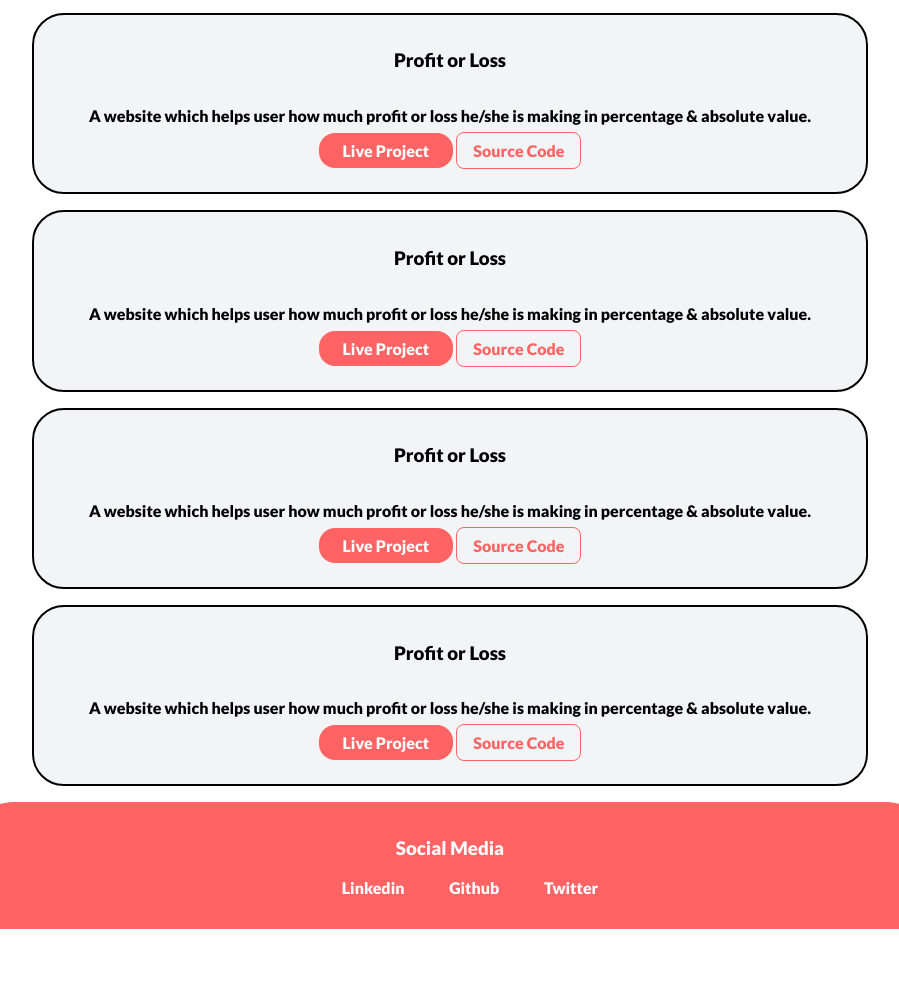
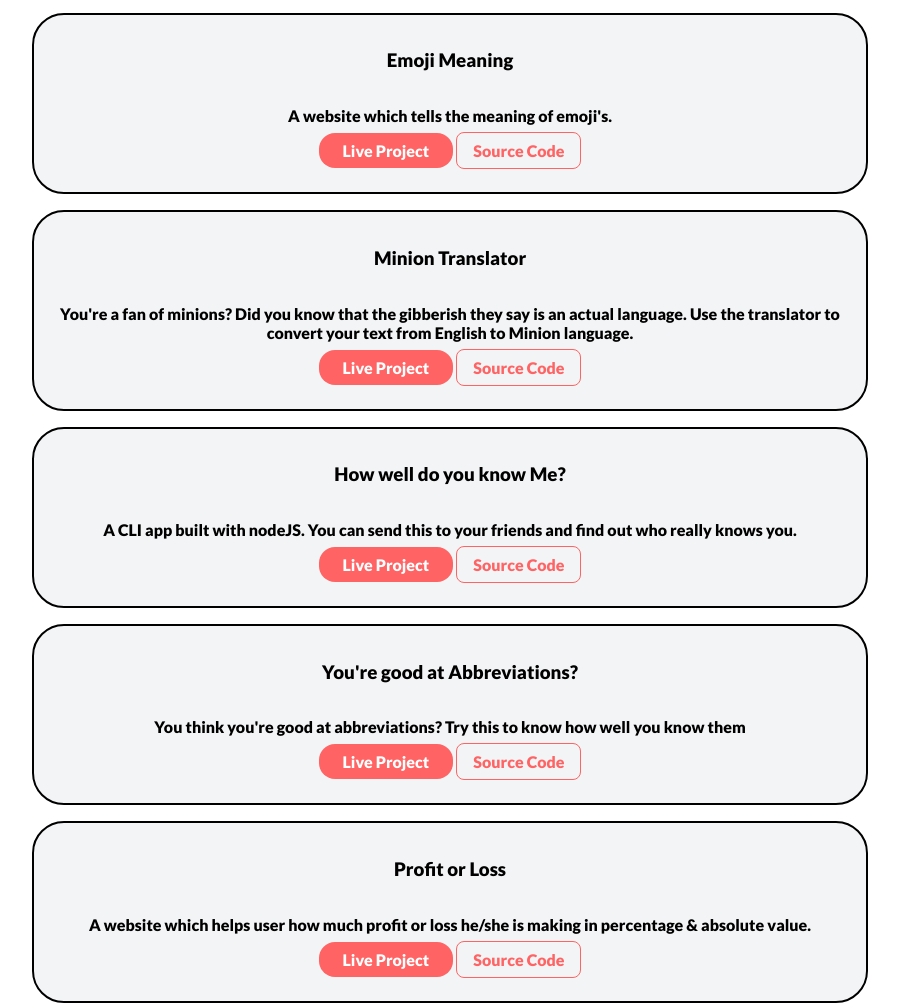
Before and after one commit to rohit8686/rohit-website, a plain HTML site: page projects.html in a window 1280 px wide. Shown: the part 559-1564 px from the top of the page, without its empty margins (190-1089 px from the left). Before the commit the page ends 1488 px from the top, so only its background shows below. Drawn offline with Linux system fonts and the light colour scheme.

Commit message:
feat: added projects done

```diff
--- a/projects.html
+++ b/projects.html
@@ -42,28 +42,41 @@
         <a class=" link primary-link" href="https://dev-ammavantagadhi.pantheonsite.io" target="_blank">Live Project</a>
         <a class="link secondary-link" href="">Source Code</a>
     </section>
-    <section class="border margin-bottom center off-white-section padding-bottom container container-center">
-        <h3>Profit or Loss</h3>
-        <p>A website which helps user how much profit or loss he/she is making in percentage & absolute value.
+
+    <section class="center off-white-section padding-bottom container container-center margin-bottom border">
+        <h3>Emoji Meaning</h3>
+        <p>A website which tells the meaning of emoji's.
         </p>
-        <a class="link primary-link" href="">Live Project</a>
-        <a class="link secondary-link" href="">Source Code</a>
+        <a class="link primary-link" href="https://ug7z7.csb.app/" target="_blank">Live Project</a>
+        <a class="link secondary-link" href="https://codesandbox.io/s/emoji-meaning-ug7z7?file=/src/App.js" target="_blank">Source Code</a>
     </section>
 
     <section class="border margin-bottom center off-white-section padding-bottom container container-center">
-        <h3>Profit or Loss</h3>
-        <p>A website which helps user how much profit or loss he/she is making in percentage & absolute value.
+        <h3>Minion Translator</h3>
+        <p>You're a fan of minions? Did you know that the gibberish they say is an actual language. Use the translator
+            to convert your text from English to Minion language.
         </p>
-        <a class="link primary-link" href="">Live Project</a>
-        <a class="link secondary-link" href="">Source Code</a>
+        <a class="link primary-link" target="_blank" href="https://translator-minion-lang.netlify.app">Live Project</a>
+        <a class="link secondary-link" target="_blank" href="https://github.com/qwerty8686/miniontranslator">Source
+            Code</a>
     </section>
 
     <section class="border margin-bottom center off-white-section padding-bottom container container-center">
-        <h3>Profit or Loss</h3>
-        <p>A website which helps user how much profit or loss he/she is making in percentage & absolute value.
+        <h3>How well do you know Me?</h3>
+        <p>A CLI app built with nodeJS. You can send this to your friends and find out who really knows you.
         </p>
-        <a class="link primary-link" href="">Live Project</a>
-        <a class="link secondary-link" href="">Source Code</a>
+        <a class="link primary-link" target="_blank" href="https://replit.com/@GundaRohit/quizapp?embed=1&output=1">Live
+            Project</a>
+        <a class="link secondary-link" target="_blank" href="https://github.com/qwerty8686/quizapp">Source Code</a>
+    </section>
+
+    <section class="border margin-bottom center off-white-section padding-bottom container container-center">
+        <h3>You're good at Abbreviations?</h3>
+        <p>You think you're good at abbreviations? Try this to know how well you know them </p>
+        <a class="link primary-link" target="_blank"
+            href="https://replit.com/@GundaRohit/abbreviationsquiz?embed=1&output=1">Live Project</a>
+        <a class="link secondary-link" target="_blank" href="https://github.com/qwerty8686/abbreviationquiz">Source
+            Code</a>
     </section>
 
     <section class="center off-white-section padding-bottom container container-center margin-bottom border">
@@ -74,19 +87,21 @@
         <a class="link secondary-link" href="">Source Code</a>
     </section>
 
+
+
     <footer class="footer">
         <h3>Social Media</h3>
         <ul class="center">
             <li class=" list-inline">
-                <a class="link"href="https://linkedin.com/in/gundarohit26/" target="_blank">Linkedin
+                <a class="link" href="https://linkedin.com/in/gundarohit26/" target="_blank">Linkedin
                 </a>
             </li>
             <li class="list-inline">
-                <a class="link"href="https://github.com/qwerty8686" target="_blank">Github
+                <a class="link" href="https://github.com/qwerty8686" target="_blank">Github
                 </a>
             </li>
             <li class="list-inline">
-                <a class="link"href="https://twitter.com/qwerty868686" target="_blank">Twitter
+                <a class="link" href="https://twitter.com/qwerty868686" target="_blank">Twitter
                 </a>
             </li>
         </ul>
```
Also changed, not shown: blogs.html (+12 -4 lines), index.html (+2 -2 lines).
